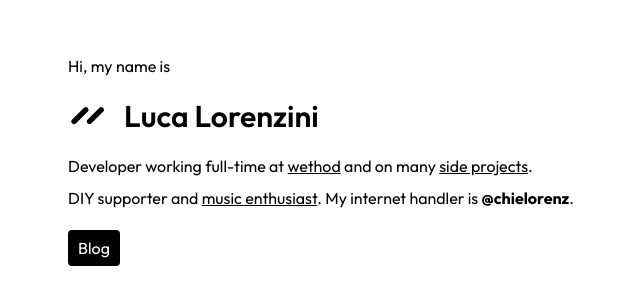
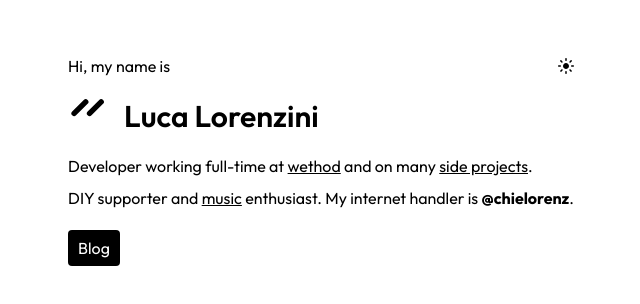
Before and after one commit to chielorenz/chielorenz.com, a Next.js app: page / in a window 1280 px wide. Shown: the part 242-546 px from the top of the page, without its empty margins (319-959 px from the left). Built offline with nearby package versions, Linux system fonts and the light colour scheme.

Commit message:
Add light switch to the homepage

```diff
--- a/src/app/page.tsx
+++ b/src/app/page.tsx
@@ -1,13 +1,18 @@
 import Button from "@/components/Button";
 import Logo from "@/components/Logo";
+import LightSwitch from "@/components/LightSwitch";
 
 export default async function Home() {
 	return (
 		<div className="h-screen flex">
+			<section className="flex flex-col gap-4 mx-auto my-8 px-8 max-w-screen-md">
 				<div className="w-full max-w-screen-xl m-auto gap-4 flex justify-evenly">
 					<div className="leading-8">
+						<div className="flex justify-between items-center">
 							<p>Hi, my name is</p>
-					<div className="flex gap-4 items-center mt-4">
+							<LightSwitch />
+						</div>
+						<div className="flex gap-4 mt-4">
 							<Logo />
 							<h1 className="font-semibold text-3xl">Luca Lorenzini</h1>
 						</div>
@@ -17,15 +22,15 @@ export default async function Home() {
 							<a href="https://github.com/chielorenz">side projects</a>.
 						</p>
 						<p>
-						DIY supporter and{" "}
-						<a href="https://undiscover.it">music enthusiast</a>. My internet
-						handler is <strong>@chielorenz</strong>.
+							DIY supporter and <a href="https://undiscover.it">music</a>{" "}
+							enthusiast. My internet handler is <strong>@chielorenz</strong>.
 						</p>
 						<div className="mt-4 flex space-x-4">
 							<Button label="Blog" href="/blog" />
 						</div>
 					</div>
 				</div>
+			</section>
 		</div>
 	);
 }
--- a/src/components/LightSwitch.tsx
+++ b/src/components/LightSwitch.tsx
@@ -14,7 +14,7 @@ export default function LightSwitch() {
 		style: { width: 16, height: 16 },
 	};
 	return (
-		<>
+		<div className="cursor-pointer">
 			<Image
 				{...commonProps}
 				src={sun.src}
@@ -27,6 +27,6 @@ export default function LightSwitch() {
 				onClick={() => setTheme("light")}
 				className="hidden dark:block"
 			/>
-		</>
+		</div>
 	);
 }
```
Lines whose indentation alone changed are shown as unchanged.
